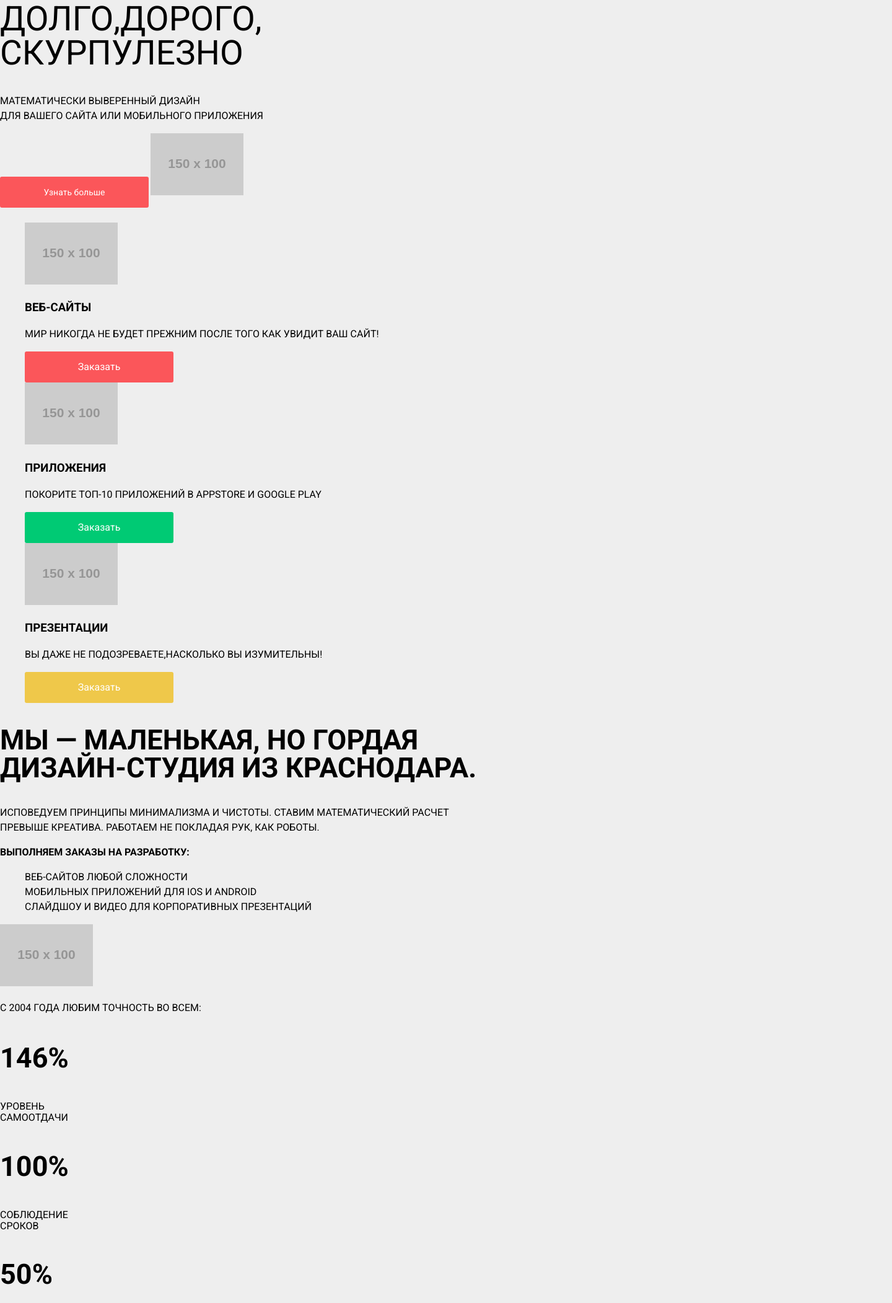
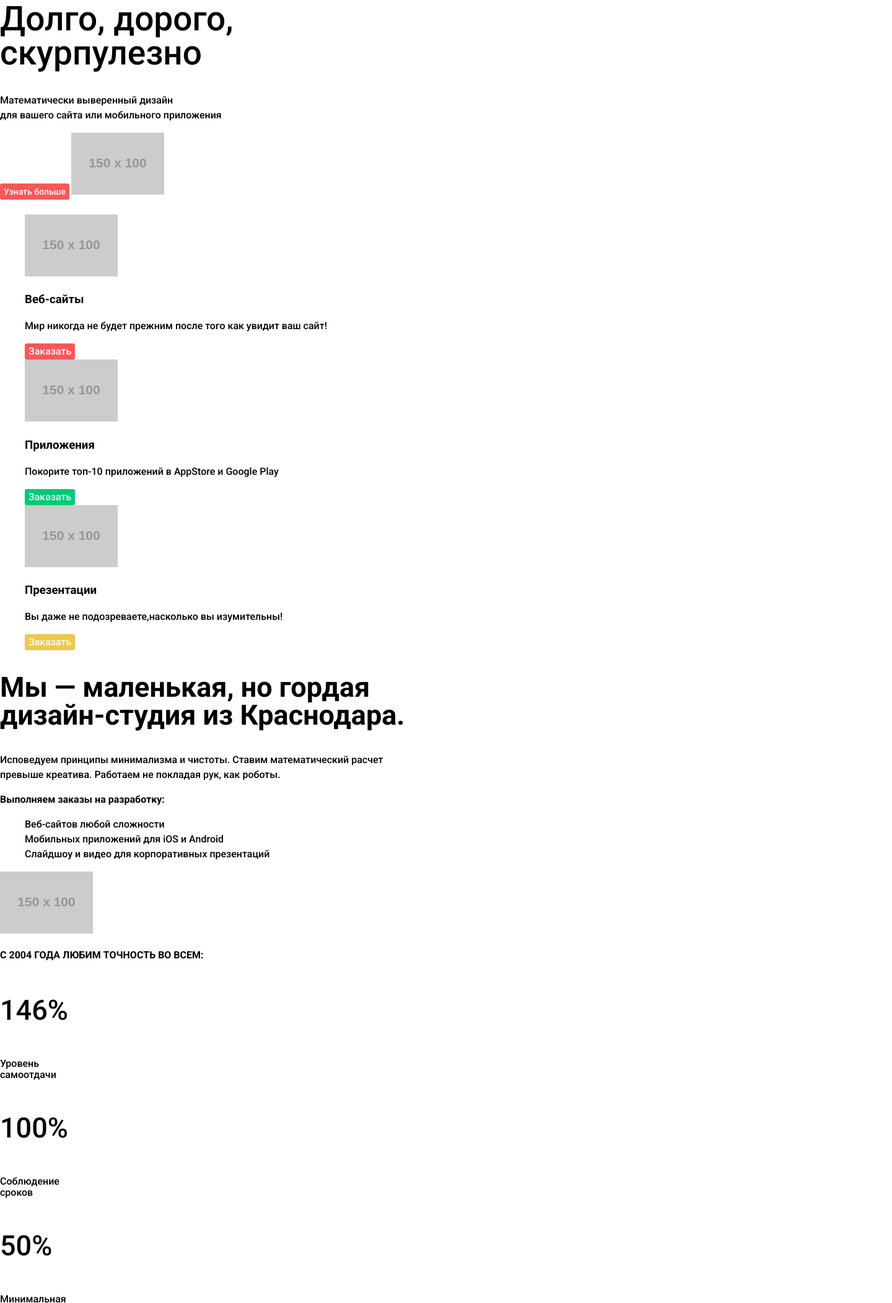
Before and after one commit to fuckfurry/83865-nerds-29, a plain HTML site: page index.html in a window 1280 px wide. Shown: the part 317-2419 px from the top of the page at 62% size, 1440 px wide, since content can reach past the window. Drawn offline with nearby package versions, Linux system fonts and the light colour scheme; placeholder pictures from the web are drawn by us.

Commit message:
Исправил стилизацию главной страницы

```diff
--- a/css/style.css
+++ b/css/style.css
@@ -24,8 +24,8 @@
 }
 /* Global*/
 
-body {
-min-width: 1440;
+.page-body {
+min-width: 1440px;
     margin: 0;
     padding: 0;
     font-family: Roboto, Arial, sans-serif;
@@ -33,8 +33,7 @@ min-width: 1440;
     line-height: 24px;
     font-weight: 500;
     color: var(--basic-black);
-    text-transform: uppercase;
-    background-color: var(--basic-light-grey);
+
 }
 
 .page a {
@@ -79,8 +78,6 @@ opacity: 0.3;
 
 /* MAIN*/
 .title {
-width: 538px;
-height: 111px;
 left: 140px;
 top: 192px;
 font-weight: 500;
@@ -95,8 +92,6 @@ line-height: 24px;
 .main-button {
     font: inherit;
     background: #FB565A;
-    width: 240px;
-    height: 50px;
     color: var(--basic-white);
     border: none;
     border-radius: 3px;
@@ -129,8 +124,6 @@ line-height: 24px;
 .button-1 {
 font: inherit;
 background: #FB565A;
-width: 240px;
-height: 50px;
 color: var(--basic-white);
 border: none;
 border-radius: 3px;
@@ -147,8 +140,6 @@ color: var(--basic-red3);
 .button-2 {
 font: inherit;
 background: #FB565A;
-width: 240px;
-height: 50px;
 color: var(--basic-white);
 background-color: var(--basic-green);
 border: none;
@@ -165,8 +156,6 @@ color: var(--basic-green3);
 .button-3 {
 font: inherit;
 background: #FB565A;
-width: 240px;
-height: 50px;
 color: var(--basic-white);
 background-color: var(--basic-yellow);
 border: none;
@@ -180,7 +169,7 @@ background-color: var(--basic-yellow2);
 color: var(--basic-yellow3);
 }
 
-/* Section */
+/* About */
 
 .heading {
 font-size: 45px;
@@ -190,11 +179,11 @@ line-height: 45px;
 font-size: 16px;
 line-height: 24px;
 }
-.section-title {
+.about-title {
 font-size: 16px;
 line-height: 24px;
 }
-.section-list {
+.about-list {
 list-style: none;
 font-size: 16px;
 line-height: 24px;
@@ -205,6 +194,7 @@ line-height: 24px;
 font-size: 16px;
 line-height: 24px;
 text-transform: uppercase;
+font-weight: 700;
 }
 .headline {
 font-size: 45px;
@@ -214,7 +204,7 @@ line-height: 64px;
 font-size: 16px;
 line-height: 18px;
 }
-/*Socials-logo*/
+/*partners-logo*/
 
 
 /* FOOTER */
@@ -223,8 +213,7 @@ font-size: 18px;
 line-height: 30px;
 text-transform: uppercase;
 }
-.footer-address,
-.contacts-phone {
+.footer-address {
 font-size: 16px;
 line-height: 18px;
 color: var(--basic-dark-shade-grey);
@@ -234,8 +223,6 @@ color: var(--basic-dark-shade-grey);
 .footer-button {
 font: inherit;
 background: #FB565A;
-width: 240px;
-height: 50px;
 color: var(--basic-white);
 background-color: var(--basic-red);
 border: none;
--- a/index.html
+++ b/index.html
@@ -3,8 +3,8 @@
   <head>
     <meta charset="utf-8">
     <title>HTML Academy: Нёрдс</title>
-    <link href="https://fonts.googleapis.com/css2?family=Roboto:wght@400;700&display=swap" rel="stylesheet">
-    <link href="normalize.css" rel="stylesheet">
+    <link href="https://fonts.googleapis.com/css2?family=Roboto:wght@400;500;700&display=swap" rel="stylesheet">
+    <link href="css/normalize.css" rel="stylesheet">
     <link href="css/style.css" rel="stylesheet">
   </head>
   <body class="page-body">
@@ -23,12 +23,28 @@
       <a class="basket" href="">Корзина</a>
       </header>
       <main class="container">
-          <h1 class="title">Долго,дорого,<br>скурпулезно</h1>
+         <div class="slide1">
+          <h1 class="title">Долго, дорого, <br>скурпулезно</h1>
           <p class="subtitle">Математически выверенный дизайн<br> для вашего сайта или мобильного приложения</p>
           <button class="main-button" type="button">Узнать больше</button>
 
              <img src="https://via.placeholder.com/150x100" width="150" height="100"  alt="" class="main-picture">
-         <section>
+          </div>
+          <!--
+          <div>
+              <h1> Любим математику как никто другой</h1>
+              <p>Никакого кретива, только математические формулы <br>для расчета идеальных пропорций</p>
+              <button class="main-button" type="button">Узнать больше</button>
+               <img src="https://via.placeholder.com/150x100" width="150" height="100"  alt="" class="main-picture">
+          </div>
+          <div>
+              <h1>Только ночь,<br> только хардкор</h1>
+              <p>Работать днем, как все? Мы против этого.<br>Ближе к полуночи работа только начинается.</p>
+              <button class="main-button" type="button">Узнать больше</button>
+               <img src="https://via.placeholder.com/150x100" width="150" height="100"  alt="" class="main-picture">
+          </div>
+         -->
+         <section class="projects">
              <ul class="service">
                  <li class="service-list">
                      <img src="https://via.placeholder.com/150x100" width="150" height="100"  alt="" class="service-picture1">
@@ -51,13 +67,13 @@
              </ul>
          </section>
 
-         <section class="section">
+         <section class="about">
              <h2 class="heading">Мы — маленькая, но гордая<br>дизайн-студия из Краснодара.</h2>
              <p class="subheading">Исповедуем принципы минимализма и чистоты. Ставим математический расчет<br>превыше креатива. Работаем не покладая рук, как роботы.</p>
 
 
-            <h3 class="section-title">Выполняем заказы на разработку:</h3>
-             <ul class="section-list">
+            <h3 class="about-title">Выполняем заказы на разработку:</h3>
+             <ul class="about-list">
              <li>Веб-сайтов любой сложности</li>
              <li>Мобильных приложений для iOS и Android</li>
              <li>Слайдшоу и видео для корпоративных презентаций</li>
@@ -68,21 +84,21 @@
              <p class="caption">С 2004 года Любим точность во всем:</p>
          <article class="article">
             <div>
-                <h2 class="headline">146%</h2>
+                <p class="headline">146%</p>
                 <p class="subheadline">Уровень<br>самоотдачи</p>
             </div>
             <div>
-                <h2 class="headline">100%</h2>
+                <p class="headline">100%</p>
                 <p class="subheadline">Соблюдение <br>сроков</p>
             </div>
             <div>
-                <h2 class="headline">50%</h2>
+                <p class="headline">50%</p>
                 <p class="subheadline">Минимальная<br>предоплата</p>
             </div>
 
              </article>
         </section>
-             <section class="socials-logo">
+             <section class="partners-logo">
                  <a class="logo-1" href="">
                      <img src="https://via.placeholder.com/150x100" width="150" height="100"  alt="">
                  </a>
@@ -102,7 +118,7 @@
     <section class="contacts">
         <h2 class="main-title">NЁRDS DESIGN STUDIO</h2>
         <p class="footer-address">191186, Санкт-Петербург, <br>ул. Б. Конюшенная, д. 19/8<br></p>
-        <p class="contacts-phone">тел. +7 (812) 275-75-75</p>
+        <p class="footer-address">тел. +7 (812) 275-75-75</p>
          <button class="footer-button" type="button">Напишите нам</button>
     </section>
     <section class="footer-social">
```
